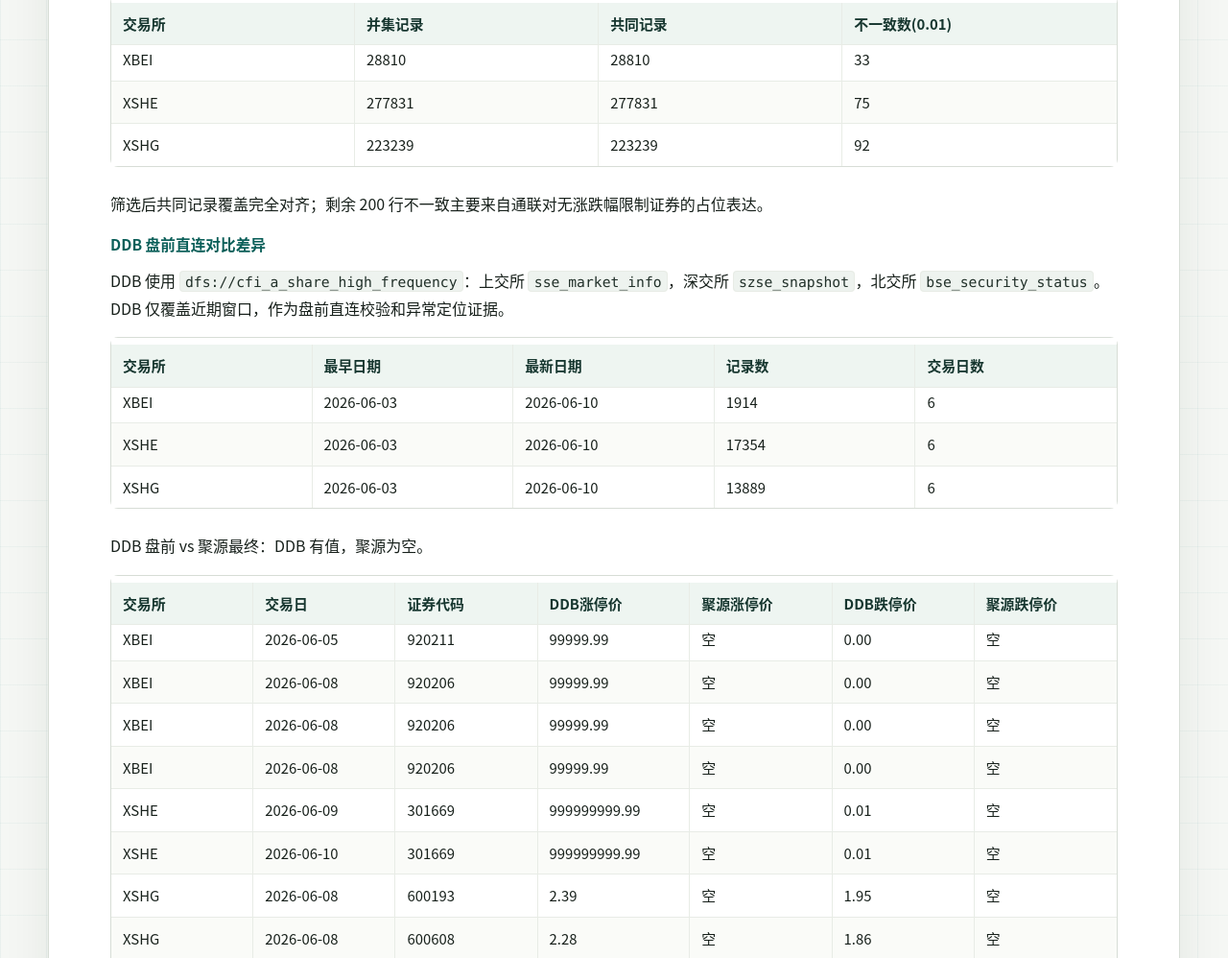
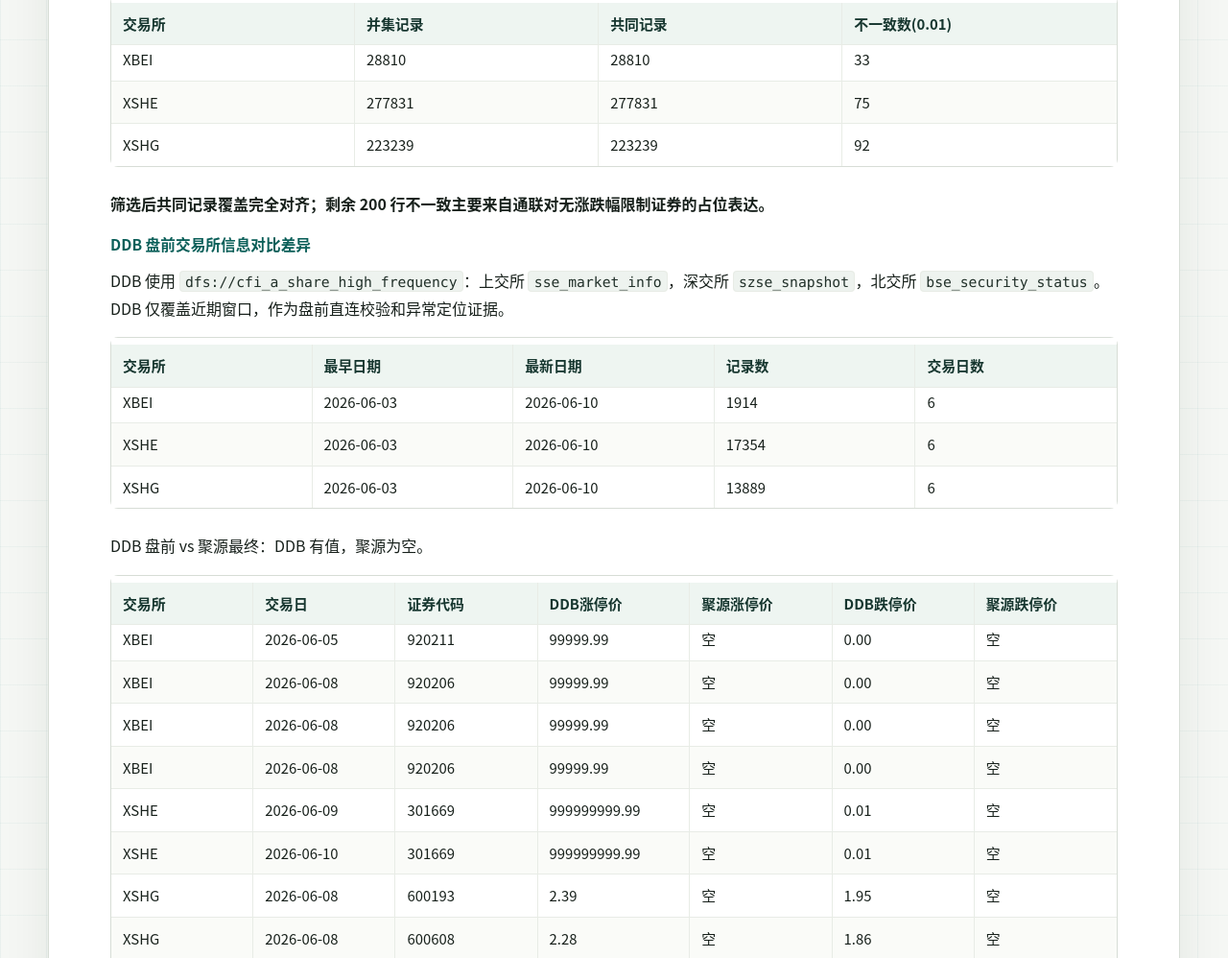
Before and after one commit to odsbaron/pre, a plain HTML site: page index.html in a window 1280 px wide. Shown: the part 1735-2733 px from the top of the page at 96% size. Drawn offline with Linux system fonts and the light colour scheme.

Commit message:
Emphasize AB comparison note and rename DDB section

```diff
--- a/index.html
+++ b/index.html
@@ -265,8 +265,8 @@ tbody tr:hover { background: var(--accent-soft); }
 </tr>
 </tbody>
 </table>
-<p>筛选后共同记录覆盖完全对齐；剩余 200 行不一致主要来自通联对无涨跌幅限制证券的占位表达。</p>
-<h5 id="ddb-盘前直连对比差异">DDB 盘前直连对比差异</h5>
+<p><strong>筛选后共同记录覆盖完全对齐；剩余 200 行不一致主要来自通联对无涨跌幅限制证券的占位表达。</strong></p>
+<h5 id="ddb-盘前交易所信息对比差异">DDB 盘前交易所信息对比差异</h5>
 <p>DDB 使用 <code>dfs://cfi_a_share_high_frequency</code>：上交所 <code>sse_market_info</code>，深交所 <code>szse_snapshot</code>，北交所 <code>bse_security_status</code>。DDB 仅覆盖近期窗口，作为盘前直连校验和异常定位证据。</p>
 <table>
 <thead>
```
